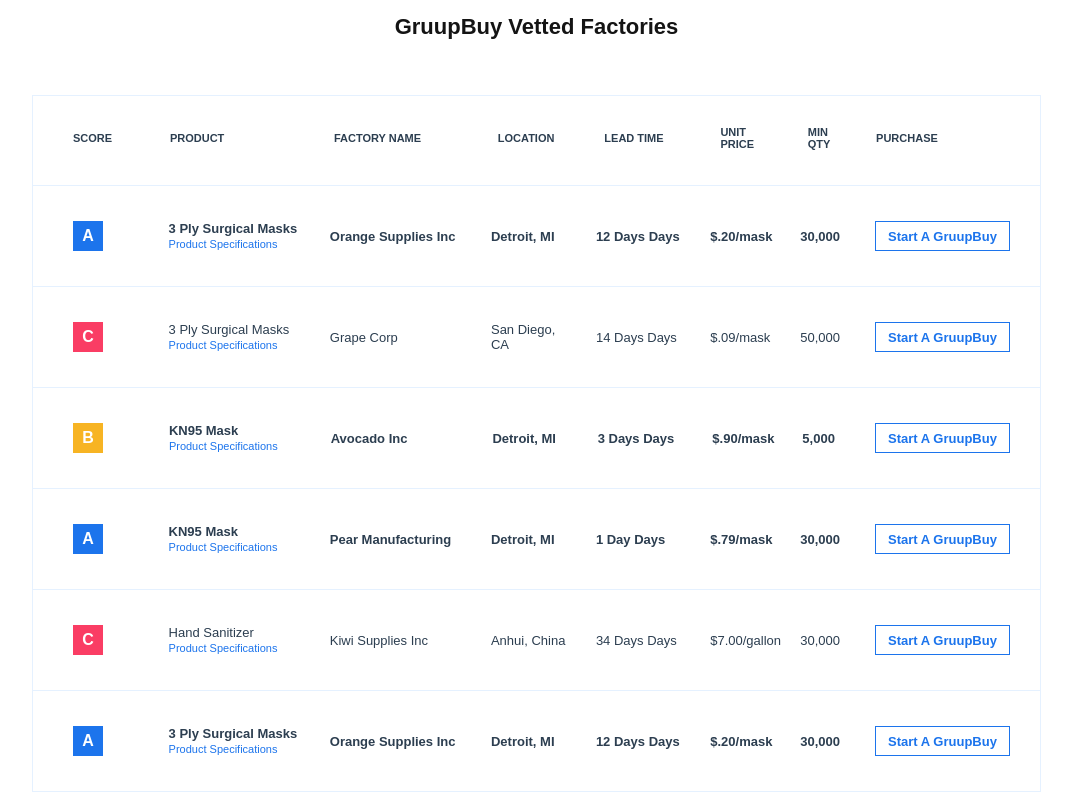
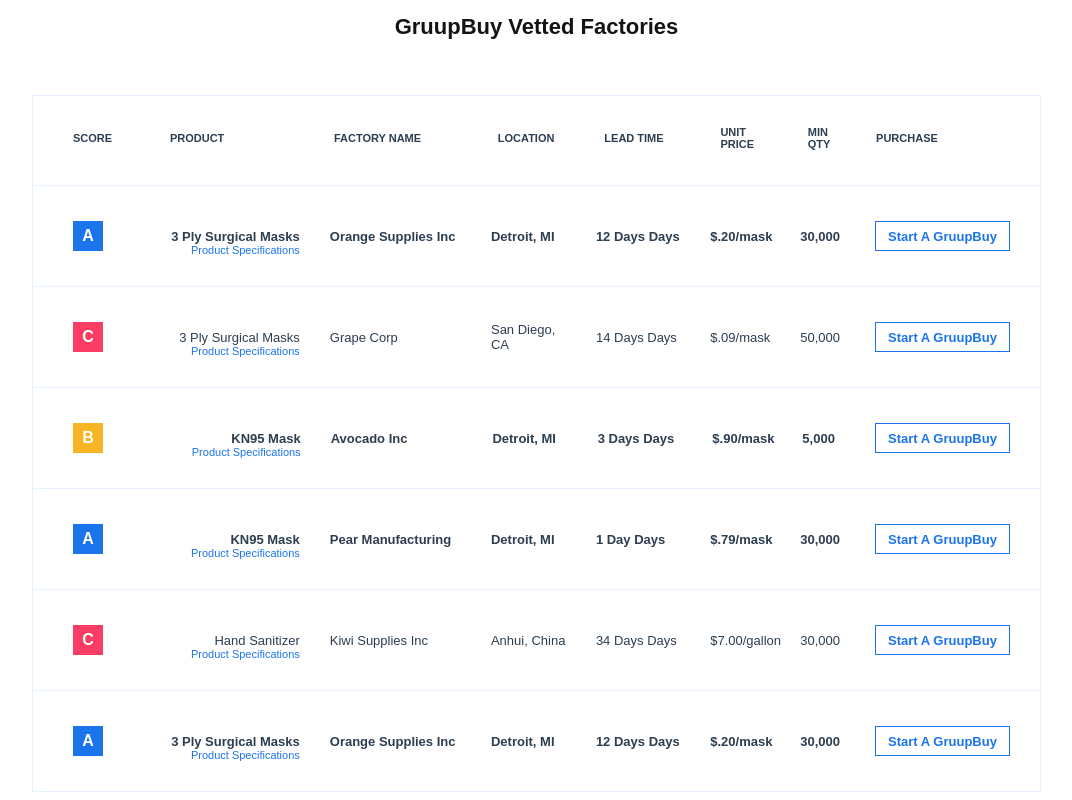
Before and after one commit to gruupbuy/gruupbuy, a Vue app: page / in a window 1280 px wide. Shown: the part 1281-2081 px from the top of the page, without its empty margins (111-1183 px from the left). Built offline with nearby package versions, Linux system fonts and the light colour scheme.

Commit message:
fix alignment issue

```diff
--- a/src/styles/home.scss
+++ b/src/styles/home.scss
@@ -243,6 +243,15 @@ body {
             width: 140px;
         }
 
+        .t-product {
+            height: 40px;
+            justify-content: flex-end;
+            align-items: flex-end;
+            display: flex;
+            flex-direction: column;
+            width: 140px;
+        }
+
         .t-qty {
             width: 40px;
         }
--- a/src/views/Home.vue
+++ b/src/views/Home.vue
@@ -90,7 +90,7 @@
       </div>
       <div v-for="(campaign, index) in availableCampaigns" :key="index" class="table-row">
         <div class="td t-score"><div class="score-square" :class="campaign.getScoreClass()">{{campaign.score}}</div></div>
-        <div class="td t-data"><div class="product" :class="shouldBold(campaign) ? 'bold' : ''">{{campaign.campaignTitle}}</div><a :href="campaign.specificationLink" class="specifications" target="_blank">Product Specifications</a></div>
+        <div class="td t-product"><div class="product" :class="shouldBold(campaign) ? 'bold' : ''">{{campaign.campaignTitle}}</div><a :href="campaign.specificationLink" class="specifications" target="_blank">Product Specifications</a></div>
         <div class="td t-data" :class="shouldBold(campaign) ? 'bold' : ''">{{campaign.getFactoryName()}}</div>
         <div class="td t-location" :class="shouldBold(campaign) ? 'bold' : ''">{{campaign.getLocation()}}</div>
         <div class="td t-lead-time" :class="shouldBold(campaign) ? 'bold' : ''">{{campaign.getLeadTime()}}</div>
```
